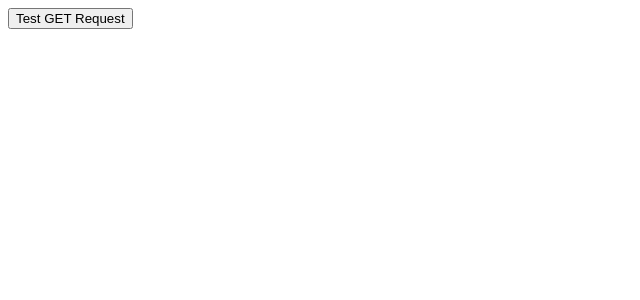
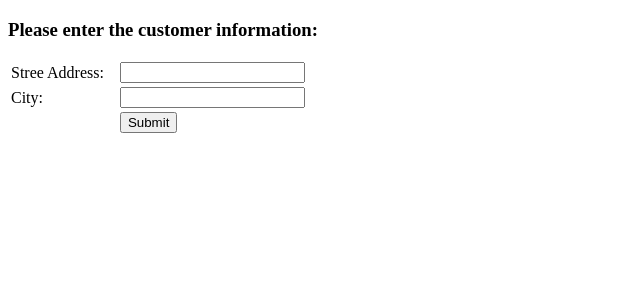
Before and after one commit to IceDragoon064/HW10_Angular_AJAX, an Angular app in the folder myapp/: page / in a window 1280 px wide. Shown: the top 300 px of the page, without its empty margins (0-640 px from the left). Built offline with nearby package versions, Linux system fonts and the light colour scheme.

Commit message:
Callback Example

```diff
--- /dev/null
+++ b/myapp/src/app/app.child.ts
@@ -0,0 +1,39 @@
+import { Component, Input } from '@angular/core';
+
+
+@Component({
+  selector: 'child',
+  template: `
+    <table>
+    <tr>
+      <td>Stree Address: </td>
+      <td>&nbsp;&nbsp;</td>
+      <td><input type='text' [(ngModel)]="streetAddress"></td>
+    </tr>
+    <tr>
+      <td>City: </td>
+      <td>&nbsp;&nbsp;</td>
+      <td><input type='text' [(ngModel)]="city"></td>
+    </tr>
+    <tr>
+      <td></td>
+      <td></td>
+      <td><input type="submit" (click)="submitInput()"/></td>
+    </tr>
+  </table>
+`
+})
+
+export class ChildComponent {
+  streetAddress!: string;
+
+  @Input()
+  city: string;
+
+  @Input() // Reference to parent function. Ref provided by parent.
+  callParent: Function;
+
+  submitInput() {
+    this.callParent(this.streetAddress, this.city);
+  }
+}
--- a/myapp/src/app/app.component.ts
+++ b/myapp/src/app/app.component.ts
@@ -1,37 +1,32 @@
 import { Component } from '@angular/core';
-import { HttpClient } from '@angular/common/http';
 
+// This component consumes the re-usable service.
 @Component({
-selector: 'app-root',
-template: `<button (click)="getSomeData()">Test GET Request</button>
-<ul>
-<li *ngFor="let myData of namesArray">{{myData.first}}
-{{myData.last}}</li>
-</ul>`
+  selector: 'app-root',
+  template: `
+    <h3>Please enter the customer information:</h3>
+    <child [callParent]="parentFuncRef" [city]="op"></child>
+    {{dataFromChild}}
+  `
 })
 
 
+
 export class AppComponent {
-  namesArray!: Array<any>;
-  _http:HttpClient;
+  parentFuncRef: Function;
+  operations: Array<any>;
+  dataFromChild: string;
+  op: string;
+  // This function is called by the Angular framework after
+  // the constructor executes.
+  public ngOnInit() {
+    this.parentFuncRef = this.myCallBackFunction.bind(this);
+  }
 
-  // Since we are using a provider above we can receive
-  // an instance through an instructor.
-  constructor(private http: HttpClient) {
-    this._http = http;
-}
-
-getSomeData() {
-  this._http.get<any>('./assets/test.json')
-    // Get data and wait for result.
-    .subscribe(result => {
-      this.namesArray = result;
-    },
-
-    error =>{
-      // Let user know about the error.
-      alert(error);
-      console.error(error)
-    })
+  // This function can be called by child.
+  public myCallBackFunction(streetAddress: string, city: string) {
+    this.dataFromChild =
+     "Street Address: " + streetAddress + " " +
+      "City: " + city;
   }
 }
--- a/myapp/tsconfig.json
+++ b/myapp/tsconfig.json
@@ -5,7 +5,8 @@
     "baseUrl": "./",
     "outDir": "./dist/out-tsc",
     "forceConsistentCasingInFileNames": true,
-    "strict": true,
+    "strict": false,
+    "strictPropertyInitialization": false,
     "noImplicitOverride": true,
     "noPropertyAccessFromIndexSignature": true,
     "noImplicitReturns": true,
@@ -26,7 +27,7 @@
   "angularCompilerOptions": {
     "enableI18nLegacyMessageIdFormat": false,
     "strictInjectionParameters": true,
-    "strictInputAccessModifiers": true,
+    "strictInputAccessModifiers": false,
     "strictTemplates": true
   }
 }
```
Also changed, not shown: myapp/src/app/app.module.ts (+6 -2 lines), 1 other file (tests, documents, lock files or other folders).
